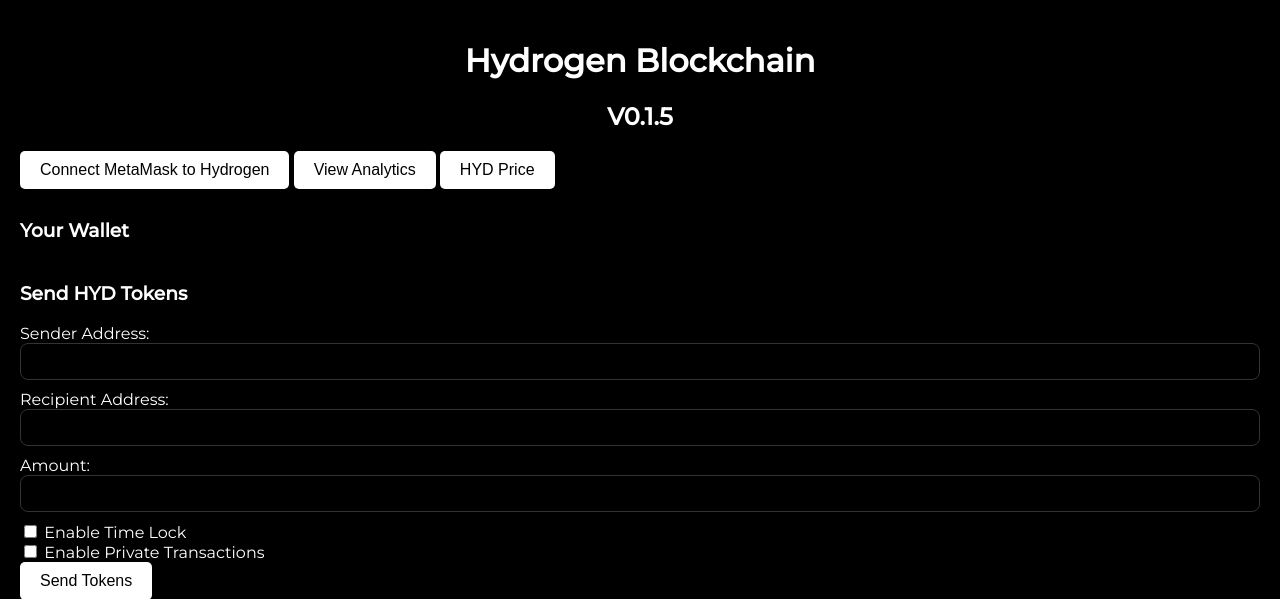
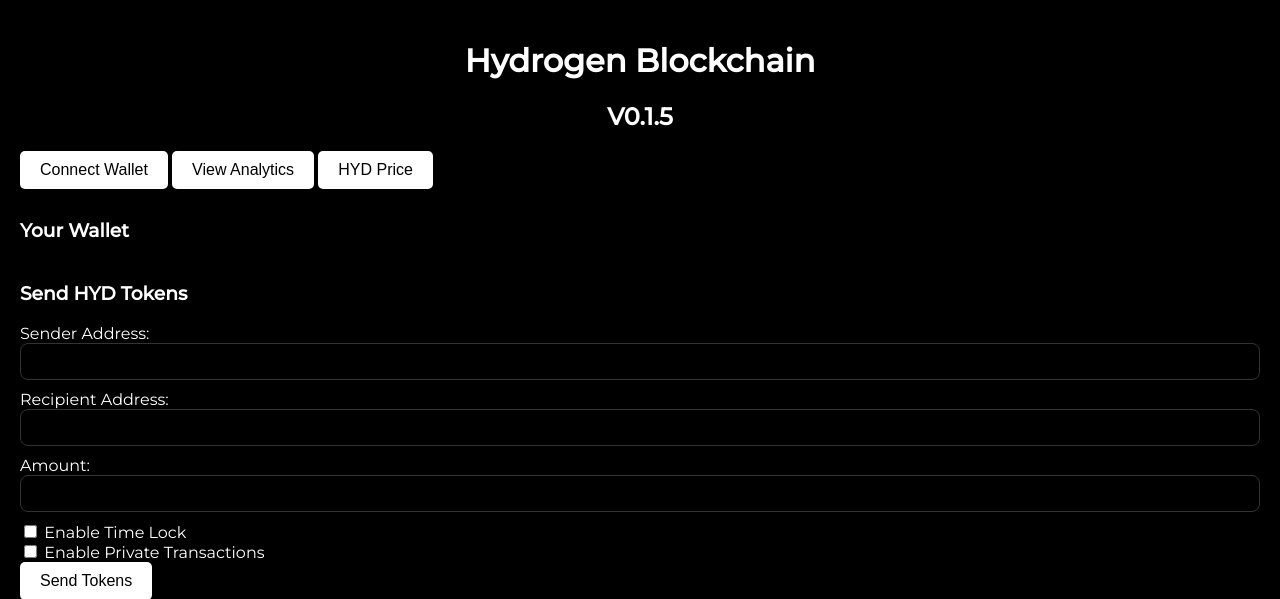
Before and after one commit to Hydrogen-hyd/Hydrogen, a Flask app: page / in a window 1280 px wide. Shown: the top 599 px of the page. Run offline with Flask 3, Linux system fonts and the light colour scheme.

Commit message:
Update index.html

```diff
--- a/.code/templates/index.html
+++ b/.code/templates/index.html
@@ -155,7 +155,7 @@
     <div class="container" id="mainContent">
         <h1>Hydrogen Blockchain</h1>
         <h2>V0.1.5</h2>
-        <button onclick="toggleWalletConnection()" id="mainWalletButton" class="connect-wallet-btn">Connect MetaMask to Hydrogen</button>
+        <button onclick="toggleWalletConnection()" id="mainWalletButton" class="connect-wallet-btn">Connect Wallet</button>
         <a href="/analytics"><button>View Analytics</button></a>
         <a href="/hyd_price"><button>HYD Price</button></a>
 
```
